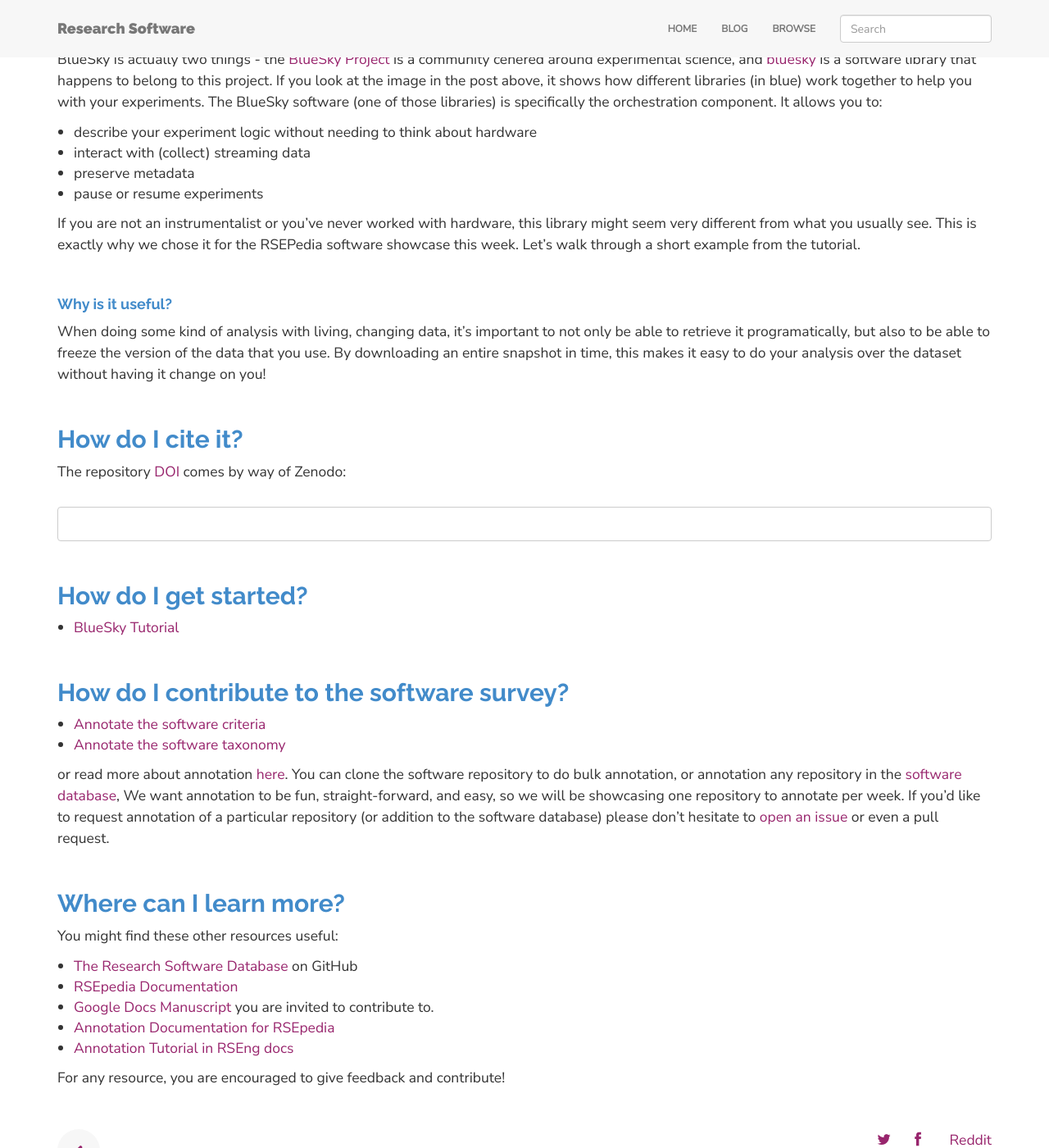
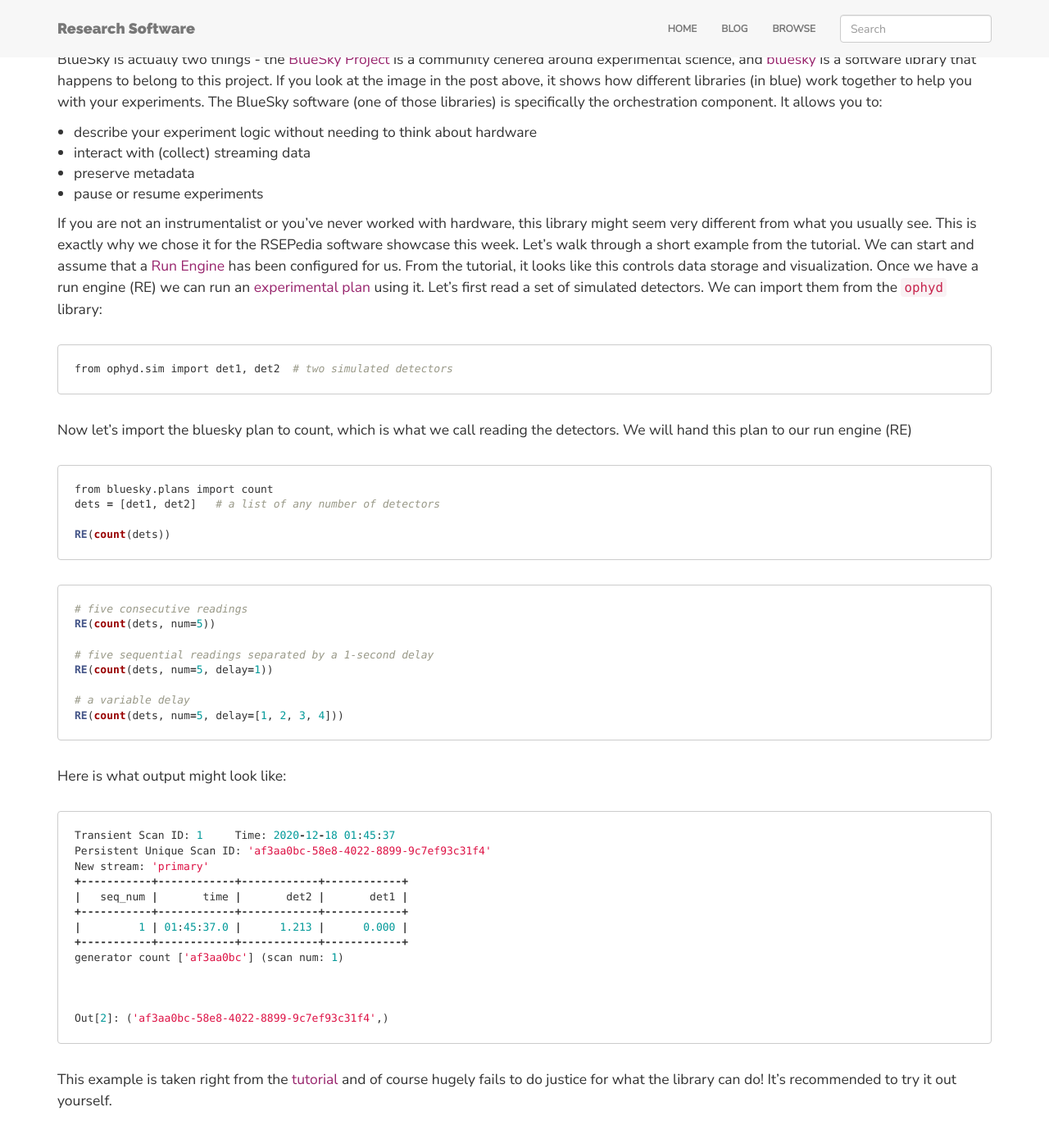
Before and after one commit to rseng/rseng, a Jekyll site: the page built from _posts/software/2020-12-18-bluesky.md, in a window 1280 px wide and 1400 px high, scrolled down 1530 px. Shown: the whole window at 82% size. Built offline with Jekyll 4.4.1, drawn with Linux system fonts in a browser that asks for light colours; nearby versions of some CDN libraries; some of the changed text lies outside the part shown.

Commit message:
updating bluesky
Signed-off-by: vsoch <vsochat@stanford.edu>

````diff
--- a/_posts/software/2020-12-18-bluesky.md
+++ b/_posts/software/2020-12-18-bluesky.md
@@ -63,9 +63,56 @@
 
 If you are not an instrumentalist or you've never worked with hardware, this library might seem very
 different from what you usually see. This is exactly why we chose it for the RSEPedia software
-showcase this week. Let's walk through a short example from the tutorial.
+showcase this week. Let's walk through a short example from the tutorial. We can start
+and assume that a [Run Engine](https://blueskyproject.io/bluesky/tutorial.html#the-runengine) has
+been configured for us. From the tutorial, it looks like this controls data storage
+and visualization. Once we have a run engine (RE) we can run an [experimental plan](https://blueskyproject.io/bluesky/tutorial.html#common-experiments-plans) using it. Let's first read a set of simulated
+detectors. We can import them from the `ophyd` library:
+
+```python
+from ophyd.sim import det1, det2  # two simulated detectors
+```
+
+Now let's import the bluesky plan to count, which is what we call reading the detectors.
+We will hand this plan to our run engine (RE)
+
+```python
+from bluesky.plans import count
+dets = [det1, det2]   # a list of any number of detectors
+
+RE(count(dets))
+```
+```python
+# five consecutive readings
+RE(count(dets, num=5))
+
+# five sequential readings separated by a 1-second delay
+RE(count(dets, num=5, delay=1))
+
+# a variable delay
+RE(count(dets, num=5, delay=[1, 2, 3, 4]))
+```
+
+Here is what output might look like:
+
+```python
+Transient Scan ID: 1     Time: 2020-12-18 01:45:37
+Persistent Unique Scan ID: 'af3aa0bc-58e8-4022-8899-9c7ef93c31f4'
+New stream: 'primary'
++-----------+------------+------------+------------+
+|   seq_num |       time |       det2 |       det1 |
++-----------+------------+------------+------------+
+|         1 | 01:45:37.0 |      1.213 |      0.000 |
++-----------+------------+------------+------------+
+generator count ['af3aa0bc'] (scan num: 1)
 
 
+
+Out[2]: ('af3aa0bc-58e8-4022-8899-9c7ef93c31f4',)
+```
+
+This example is taken right from the [tutorial](https://blueskyproject.io/bluesky/tutorial.html#common-experiments-plans) and of course hugely fails to do justice for what the library can do! It's recommended to try it out
+yourself.
 
 #### Why is it useful?
 
@@ -77,10 +124,28 @@
 <a id="cite">
 ## How do I cite it?
 
-The repository [DOI](https://joss.theoj.org/papers/10.21105/joss.02651) comes by way of Zenodo:
+There is an [applied paper](https://www.spiedigitallibrary.org/conference-proceedings-of-spie/11493/1149311/Introduction-of-the-Sirepo-Bluesky-interface-and-its-application-to/10.1117/12.2569000.short?SSO=1) that
+introduces the library:
 
 ```
+@inproceedings{10.1117/12.2569000,
+author = {Maksim S. Rakitin and Abigail Giles and Kaleb Swartz and Joshua Lynch and Paul Moeller and Robert Nagler and Daniel B. Allan and Thomas A. Caswell and Lutz Wiegart and Oleg Chubar and Yonghua Du},
+title = {{Introduction of the Sirepo-Bluesky interface and its application to the optimization problems}},
+volume = {11493},
+booktitle = {Advances in Computational Methods for X-Ray Optics V},
+editor = {Oleg Chubar and Kawal Sawhney},
+organization = {International Society for Optics and Photonics},
+publisher = {SPIE},
+pages = {209 -- 226},
+keywords = {Sirepo, SRW, Bluesky, Databroker, Ophyd, optimization, simulations},
+year = {2020},
+doi = {10.1117/12.2569000},
+URL = {https://doi.org/10.1117/12.2569000}
+}
 ```
+
+And an [example](https://www.bnl.gov/ps/docs/pdf/NSLS2-Strategic-Plan.pdf) of how the library
+was included in a strategic plan.
 
 <a id="getting-started">
 ## How do I get started?
````
